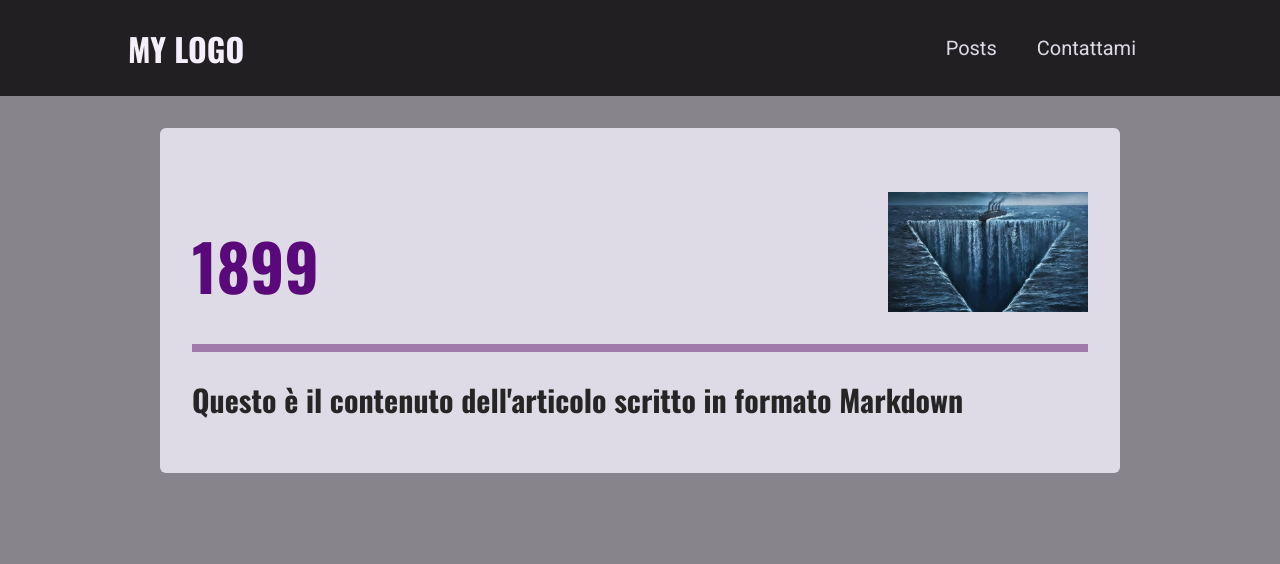
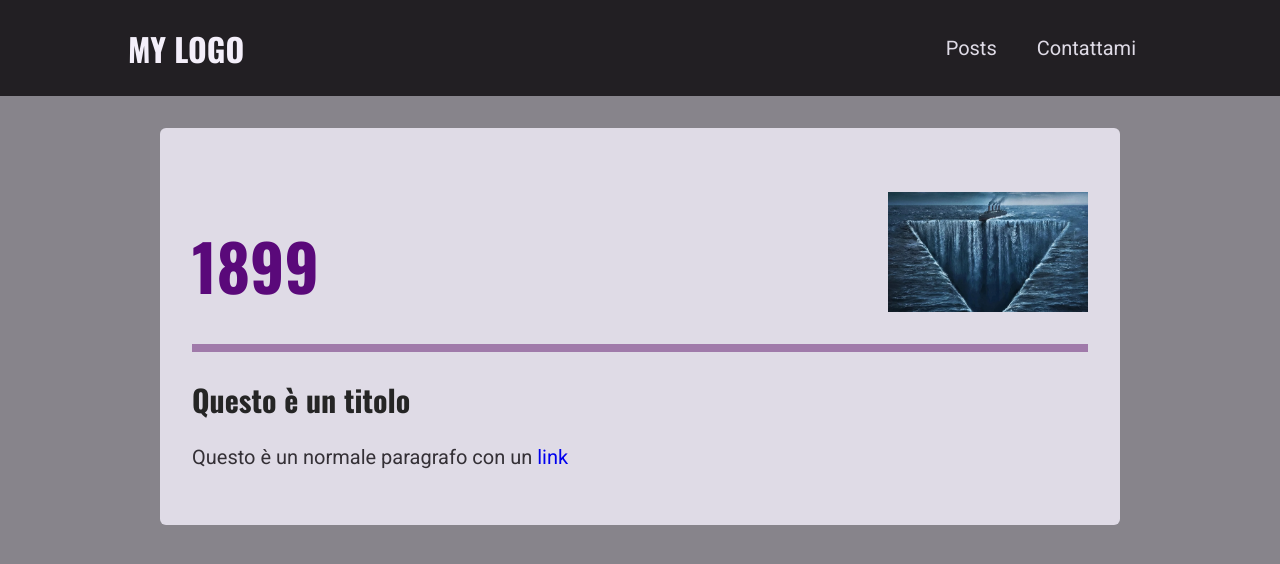
Before and after one commit to Barbarubia/nextjs-blog, a Next.js app: page /posts/1899 in a window 1280 px wide. Shown: the top 564 px of the page. Built offline with nearby package versions, Linux system fonts and the light colour scheme.

Commit message:
fetch contenuto dei singoli posts

```diff
--- a/components/posts/single-post/post-content.js
+++ b/components/posts/single-post/post-content.js
@@ -2,21 +2,15 @@
 import PostHeader from "./post-header";
 import classes from "./post-content.module.css";
 
-const postData = {
-  title: "1899",
-  image: "1899.jpg",
-  date: "2022-11-30",
-  slug: "1899",
-  content: "# Questo è il contenuto dell'articolo scritto in formato Markdown",
-};
+function PostContent(props) {
+  const { post } = props;
 
-function PostContent() {
-  const imagePath = `/images/posts/${postData.slug}/${postData.image}`;
+  const imagePath = `/images/posts/${post.slug}/${post.image}`;
 
   return (
     <article className={classes.content}>
-      <PostHeader title={postData.title} image={imagePath} />
-      <ReactMarkdown>{postData.content}</ReactMarkdown>
+      <PostHeader title={post.title} image={imagePath} />
+      <ReactMarkdown>{post.content}</ReactMarkdown>
     </article>
   );
 }
--- a/lib/posts-util.js
+++ b/lib/posts-util.js
@@ -5,14 +5,19 @@
 
 const postsDirectory = path.join(process.cwd(), "/data/posts");
 
-//Scrivo una funzione che entra in un file, estrae il contenuto e lo memorizza in un oggetto
-function getPostData(fileName) {
-  const filePath = path.join(postsDirectory, fileName);
+// Funzione per leggere tutti i nomi dei files dei posts
+export function getPostsFiles() {
+  return fs.readdirSync(postsDirectory);
+}
+
+// Funzione che entra in un file, estrae il contenuto e lo memorizza in un oggetto
+export function getPostData(postIdentifier) {
+  // uso il metodo replace e una regEx per togliere l'estensione al nome del file
+  const postSlug = postIdentifier.replace(/\.md$/, "");
+
+  const filePath = path.join(postsDirectory, `${postSlug}.md`);
   const fileContent = fs.readFileSync(filePath, "utf-8");
   const { data, content } = matter(fileContent);
-
-  // uso il metodo replace e una regEx per togliere l'estensione al nome del file
-  const postSlug = fileName.replace(/\.md$/, "");
 
   const postData = {
     slug: postSlug,
@@ -23,10 +28,9 @@
   return postData;
 }
 
-// Scrivo una funzione che entra nella cartella /data/posts e controlla quanti files markdown ci sono e usa la funzione getPostData creata poco sopra per estrarre i metadata da ogni singolo file
-
+// Funzione che entra nella cartella /data/posts e controlla quanti files markdown ci sono e usa la funzione getPostData creata poco sopra per estrarre i metadata da ogni singolo file
 export function getAllPosts() {
-  const postFiles = fs.readdirSync(postsDirectory);
+  const postFiles = getPostsFiles();
 
   const allPosts = postFiles.map((postFile) => {
     return getPostData(postFile);
@@ -40,7 +44,7 @@
   return sortedPosts;
 }
 
-// Scrivo una funzione che filtra i posts in base alla chiave isFeatured: true per poterli visualizzare in HomePage
+// Funzione che filtra i posts in base alla chiave isFeatured: true per poterli visualizzare in HomePage
 export function getFeaturedPosts() {
   const allPosts = getAllPosts();
 
--- a/pages/posts/[slug].js
+++ b/pages/posts/[slug].js
@@ -1,9 +1,41 @@
 // Questa è la pagina dinamica che contiene il singolo post selezionato
 
 import PostContent from "../../components/posts/single-post/post-content";
+import { getPostsFiles, getPostData } from "../../lib/posts-util";
 
-function SinglePostPage() {
-    return <PostContent />
+function SinglePostPage(props) {
+  return <PostContent post={props.post} />;
+}
+
+export function getStaticProps(context) {
+  const { params } = context; // uso context che è una chiave per l'oggetto "params"
+  const { slug } = params;
+
+  const postData = getPostData(slug);
+
+  return {
+    props: {
+      post: postData,
+    },
+    revalidate: 300,
+  };
+}
+
+export function getStaticPaths() {
+  const postFileNames = getPostsFiles();
+
+  const slugs = postFileNames.map((fileName) => fileName.replace(/\.md$/, ""));
+
+  return {
+    paths: slugs.map((slug) => ({ params: { slug: slug } })),
+    fallback: false,
+  };
+
+  // ALTERNATIVA: per non generare tutte le possibili paths in fase di deployment
+  // return {
+  //     paths: [],
+  //     fallback: 'blocking',
+  // }
 }
 
 export default SinglePostPage;
```
